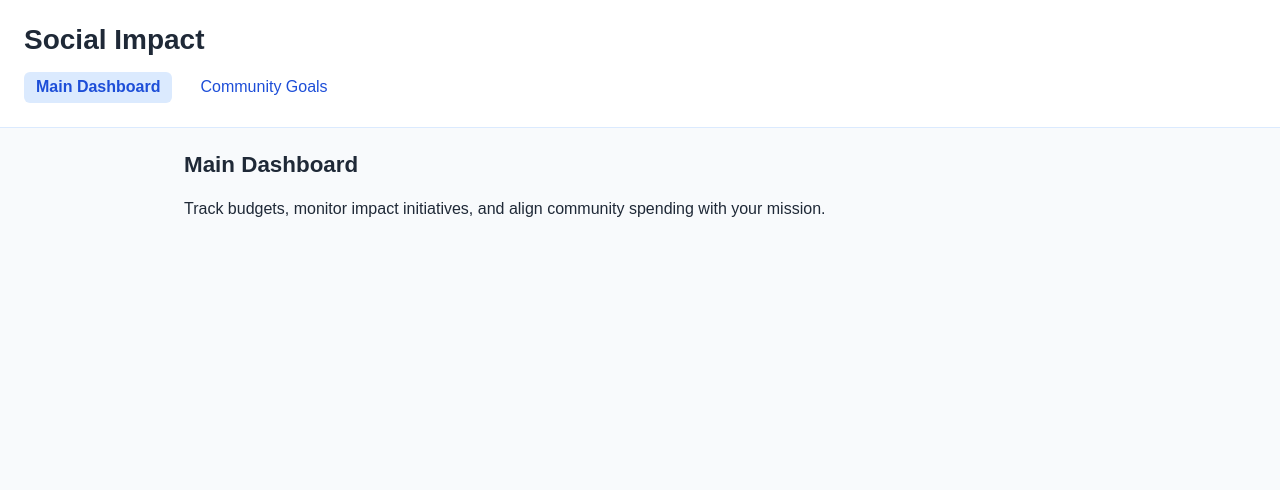
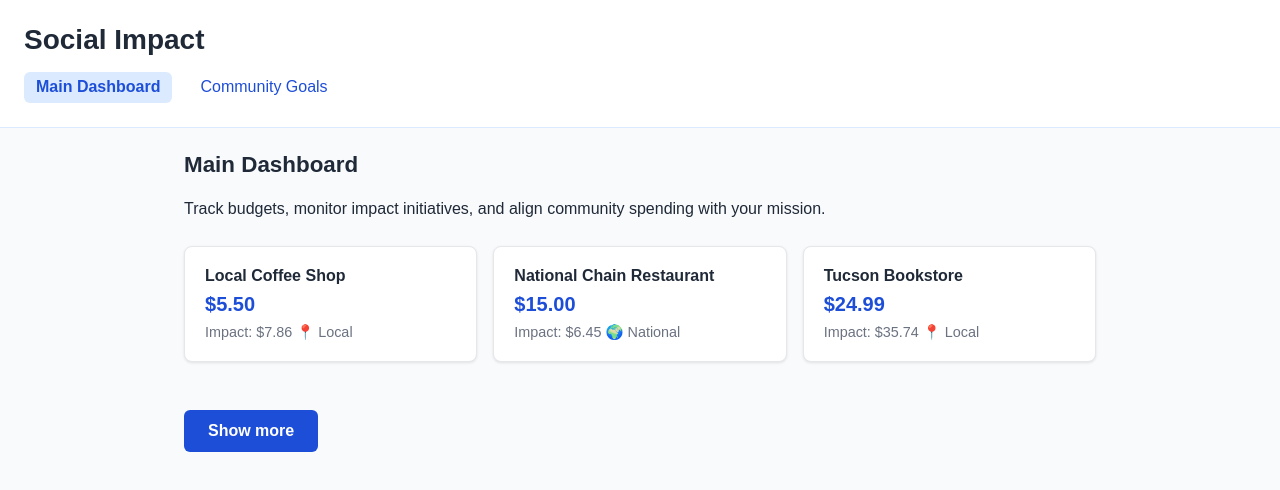
Before and after one commit to beamendivil/SocialImpact, a React app in the folder frontend/: page / in a window 1280 px wide. Shown: the top 490 px of the page. Built offline with nearby package versions, Linux system fonts and the light colour scheme; the HTML template or start-up script is replaced by a standard one.

Commit message:
feat: implement stage 1.2 auth api and show more pagination

```diff
--- a/frontend/src/components/App/App.css
+++ b/frontend/src/components/App/App.css
@@ -57,6 +57,65 @@
   line-height: 1.8;
 }
 
+/* Dashboard Card Styles */
+.dashboard__list {
+  list-style: none;
+  margin: 1.5rem 0;
+  padding: 0;
+  display: grid;
+  grid-template-columns: repeat(auto-fit, minmax(280px, 1fr));
+  gap: 1rem;
+}
+
+.dashboard__card {
+  background-color: #ffffff;
+  border: 1px solid #e5e7eb;
+  border-radius: 0.5rem;
+  padding: 1.25rem;
+  box-shadow: 0 1px 3px rgba(0, 0, 0, 0.1);
+}
+
+.dashboard__card-description {
+  margin: 0 0 0.5rem;
+  font-weight: 600;
+  color: #1f2937;
+}
+
+.dashboard__card-amount {
+  margin: 0.5rem 0;
+  font-size: 1.25rem;
+  font-weight: 700;
+  color: #1d4ed8;
+}
+
+.dashboard__card-impact {
+  margin: 0.5rem 0 0;
+  font-size: 0.9rem;
+  color: #6b7280;
+}
+
+.dashboard__show-more-button {
+  display: inline-block;
+  margin-top: 1.5rem;
+  padding: 0.75rem 1.5rem;
+  background-color: #1d4ed8;
+  color: #ffffff;
+  border: none;
+  border-radius: 0.375rem;
+  font-size: 1rem;
+  font-weight: 600;
+  cursor: pointer;
+  transition: background-color 0.2s ease;
+}
+
+.dashboard__show-more-button:hover {
+  background-color: #1e40af;
+}
+
+.dashboard__show-more-button:active {
+  background-color: #1e3a8a;
+}
+
 @media (max-width: 480px) {
   .app__header {
     padding: 1rem;
--- a/frontend/src/pages/DashboardPage.jsx
+++ b/frontend/src/pages/DashboardPage.jsx
@@ -1,12 +1,92 @@
+import React, { useState } from "react";
+
+// Sample transaction data for Stage 1.2 (will be replaced with real YNAB data in Stage 2)
+const SAMPLE_TRANSACTIONS = [
+  {
+    id: 1,
+    description: "Local Coffee Shop",
+    amount: 5.5,
+    isLocal: true,
+  },
+  {
+    id: 2,
+    description: "National Chain Restaurant",
+    amount: 15.0,
+    isLocal: false,
+  },
+  {
+    id: 3,
+    description: "Tucson Bookstore",
+    amount: 24.99,
+    isLocal: true,
+  },
+  {
+    id: 4,
+    description: "Gas Station",
+    amount: 45.0,
+    isLocal: false,
+  },
+  {
+    id: 5,
+    description: "Local Farmer's Market",
+    amount: 35.75,
+    isLocal: true,
+  },
+  {
+    id: 6,
+    description: "Big Box Store",
+    amount: 120.0,
+    isLocal: false,
+  },
+];
+
+function ImpactCard({ data }) {
+  const multiplier = data.isLocal ? 1.43 : 0.43;
+  const impact = (data.amount * multiplier).toFixed(2);
+
+  return (
+    <li className="dashboard__card">
+      <p className="dashboard__card-description">{data.description}</p>
+      <p className="dashboard__card-amount">${data.amount.toFixed(2)}</p>
+      <p className="dashboard__card-impact">
+        Impact: ${impact} {data.isLocal ? "📍 Local" : "🌍 National"}
+      </p>
+    </li>
+  );
+}
+
 function DashboardPage() {
+  const [visibleCount, setVisibleCount] = useState(3);
+
+  const handleShowMore = () => {
+    setVisibleCount((prevCount) => prevCount + 3);
+  };
+
   return (
     <section className="dashboard">
       <h2 className="dashboard__title">Main Dashboard</h2>
       <p className="dashboard__description">
-        Track budgets, monitor impact initiatives, and align community spending with your mission.
+        Track budgets, monitor impact initiatives, and align community spending
+        with your mission.
       </p>
+
+      <ul className="dashboard__list">
+        {SAMPLE_TRANSACTIONS.slice(0, visibleCount).map((transaction) => (
+          <ImpactCard key={transaction.id} data={transaction} />
+        ))}
+      </ul>
+
+      {/* Button disappears when all elements are rendered */}
+      {visibleCount < SAMPLE_TRANSACTIONS.length && (
+        <button
+          className="dashboard__show-more-button"
+          onClick={handleShowMore}
+        >
+          Show more
+        </button>
+      )}
     </section>
-  )
+  );
 }
 
-export default DashboardPage
+export default DashboardPage;
```
Also changed, not shown: frontend/src/utils/api.js (added, +37 -0 lines), frontend/src/utils/auth.js (added, +27 -0 lines).
